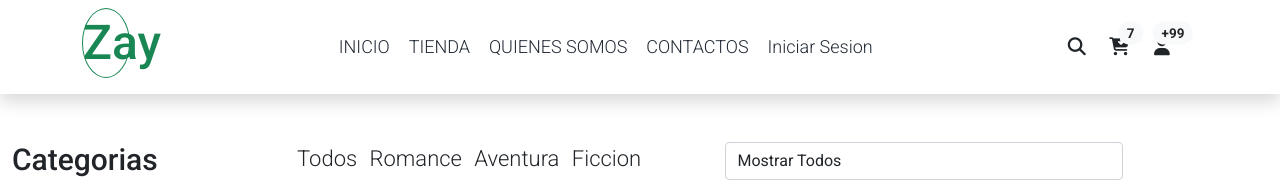
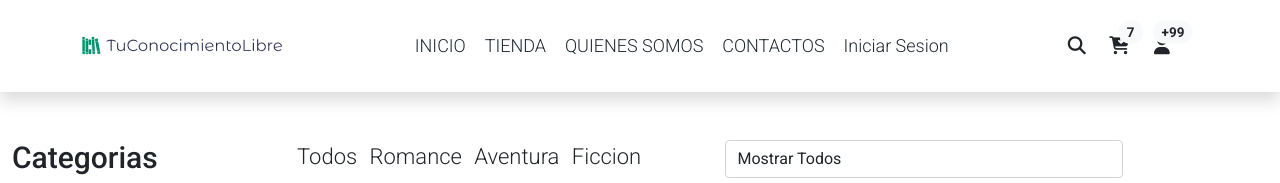
Before and after one commit to OneArc16/EcommerceBookstore, a plain HTML site: page tienda/tienda.html in a window 1280 px wide. Shown: the top 183 px of the page. Drawn offline with nearby package versions, Linux system fonts and the light colour scheme.

Commit message:
SE LOGRO SOLUCIONAR PROBLEMA DEL LOGO EN LA TIENDA Y LA VENTANA DE PRODUCTO

```diff
--- a/tienda/css/tienda.css
+++ b/tienda/css/tienda.css
@@ -1,117 +1,4 @@
 @import url('https://fonts.googleapis.com/css2?family=Montserrat&display=swap');
-
- /* *{
-    text-decoration: none;
-    list-style: none;
-    box-sizing: border-box;
-}
-
-body {
-    font-family: "Montserrat", sans-serif;
-}
-
-header{
-    position:sticky ;
-    width: 100%;
-    backdrop-filter: blur(1.5px);
-    transition: 0.7s;
-    background:  rgb(27, 20, 20);
-}
-
- header.abajo{
-    background: rgb(27, 20, 20);
-    padding: 1.5px;
-}
-
- nav{
-    height: 100px;
-    width: 100%;
-    display: flex;
-    justify-content: space-between;
-    align-items: center;
-} */
-
-/* .logo {
-
-}  */
-
-/* .bar-btn{
-    font-size:25px;
-    color:#fff;
-    margin-right: 20px;
-    cursor: pointer;
-}
-
-.nav-menu{
-    position: fixed;
-    width: 100%;
-    height: 0vh;
-    top: 100px;
-    background: rgba(0, 0, 0, .95);
-    text-align: center;
-    transition: all .5s;
-}
-
-.nav-menu li{
-    display: none;
-    line-height: 30px;
-    margin: 50px 0;
-    transition: all .5s;
-}
-
-.nav-menu li a{
-    color: #fff;
-    font-size: 16px;
-    text-transform: uppercase;
-    font-weight: 600;
-}
-
-#check{
-    display: none;
-}
-
-#check:checked ~ .nav-menu{
-    height: 100vh;
-}
-
-#check:checked ~ .nav-menu li{
-    display: block;
-}
-
-@media screen and (min-width: 990px) {
-    .logo{
-        margin-left: 50px;
-    }
-
-    nav{
-        height: 100px;
-    }
-
-    .bar-btn{
-        display: none;
-    }
-
-    .nav-menu{
-        position: relative;
-        height: 100px;
-        top: 0;
-        background: none;
-        transition: none;
-        text-align: right;
-        margin-right: 50px;
-    }
-
-    .nav-menu li{
-        display: inline-block;
-        line-height: 100px;
-        margin: 0 20px;
-        transition: none;
-    }
-
-    .nav-menu li a{
-        font-size: 12px;
-    }
-}  */
 
 /*container filtros*/
 
@@ -571,9 +458,3 @@ body {
 .d-flex input {
     font-size: 18px;
 }
-
-.logo {
-    width: 3rem;
-    border: 1px solid;
-    border-radius: 50%;
-}
--- a/tienda/tienda.html
+++ b/tienda/tienda.html
@@ -32,8 +32,8 @@
     <nav class="navbar navbar-expand-lg navbar-light shadow">
         <div class="container d-flex justify-content-between align-items-center">
 
-            <a class="navbar-brand text-success logo h1 align-self-center" href="/index.html">
-                Zay
+            <a class="navbar-brand text-success logo h1 align-self-center" href="/tienda/tienda.html">
+                 <img src="/src/logo_small.png">
             </a>
 
             <button class="navbar-toggler border-0" type="button" data-bs-toggle="collapse" data-bs-target="#templatemo_main_nav" aria-controls="navbarSupportedContent" aria-expanded="false" aria-label="Toggle navigation">
```
Also changed, not shown: tienda/producto.html (+3 -3 lines), src/black.png (added), src/logo_small.png (added).
